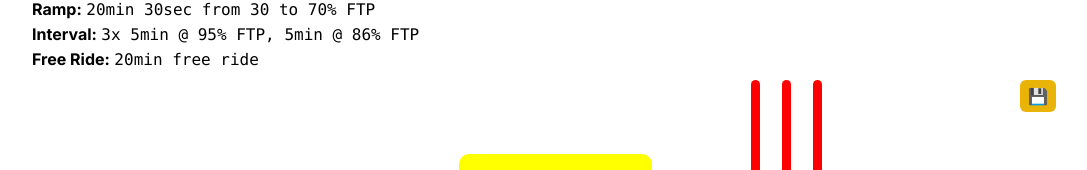
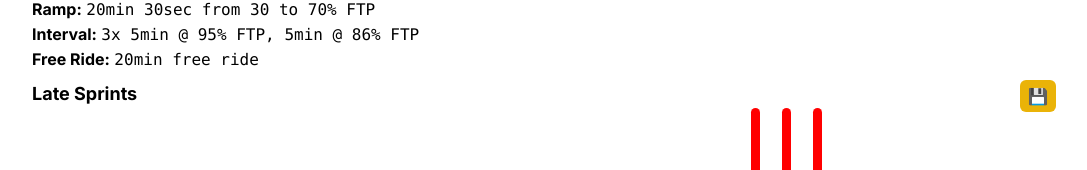
Before and after one commit to mikebarkmin/bycycling, a Next.js app: page /tools/mrc-workout-creator in a window 1280 px wide. Shown: the part 336-506 px from the top of the page, without its empty margins (96-1183 px from the left). Built offline with nearby package versions, Linux system fonts and the light colour scheme; no server answers; what @tailwindcss/typography would draw is missing.

Commit message:
add default title

```diff
--- a/pages/tools/mrc-workout-creator.tsx
+++ b/pages/tools/mrc-workout-creator.tsx
@@ -14,7 +14,7 @@ export default function WozToMrc() {
 10min from 70 to 30% FTP`)
   const [mrc, setMrc] = useState('')
   const [state, setState] = useState<'default' | 'error'>('default')
-  const [title, setTitle] = useState('')
+  const [title, setTitle] = useState('Late Sprints')
 
   useEffect(() => {
     try {
```
